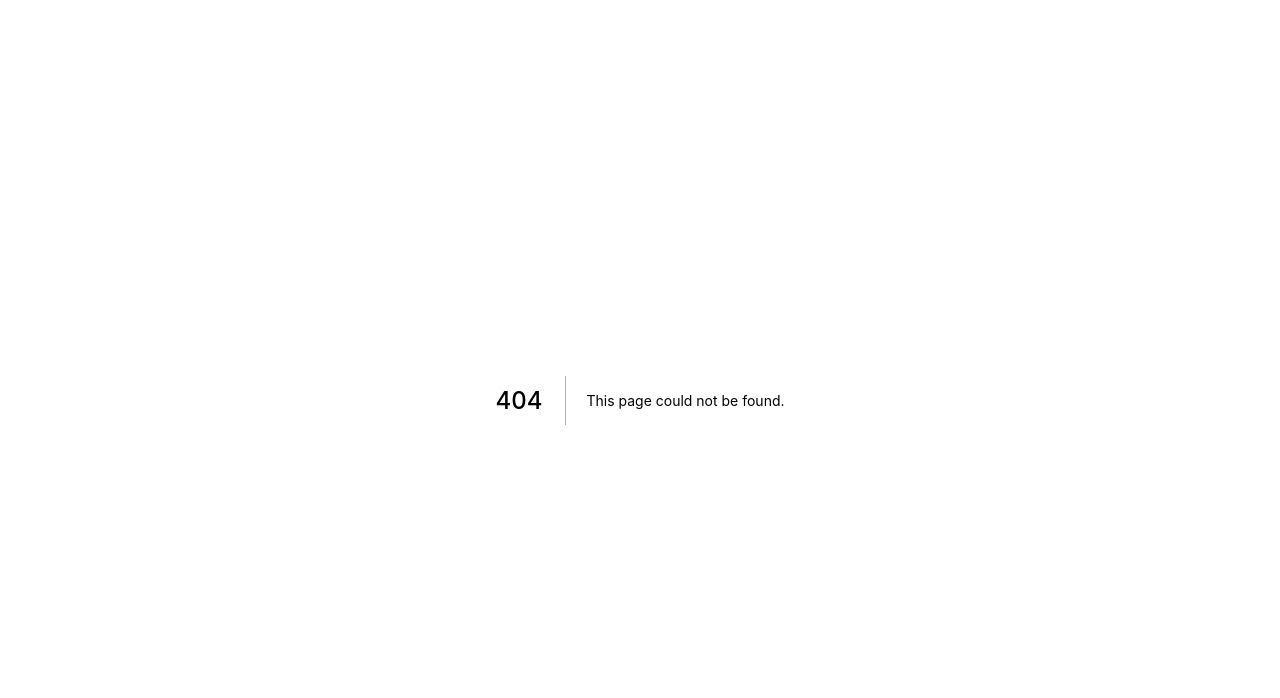
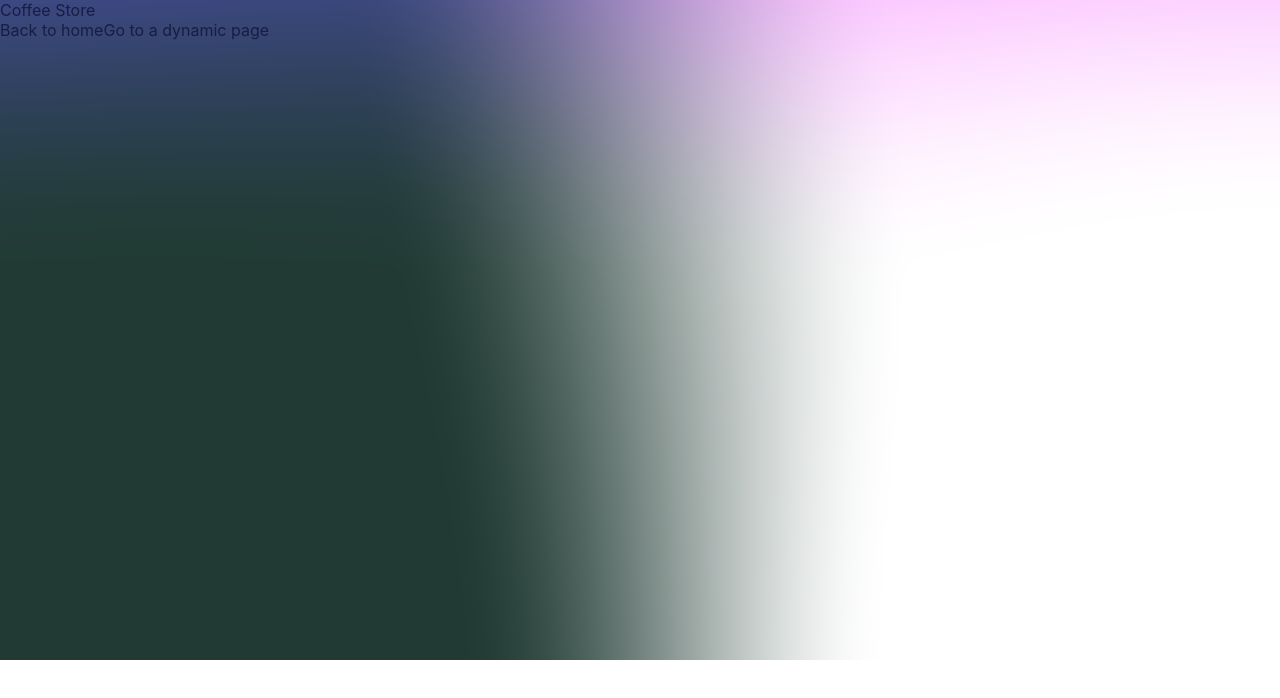
Before and after one commit to gokulprathin8/next-coffee-connoisseur-rmk, a Next.js app: page /coffee-store/1 in a window 1280 px wide. Before the commit this address had no page. Shown: the top 698 px of the page. Built offline with nearby package versions, Linux system fonts and the light colour scheme.

Commit message:
added dynamic routes

```diff
--- /dev/null
+++ b/pages/coffee-store/[id].js
@@ -0,0 +1,14 @@
+import { useRouter } from "next/router";
+import Link from "next/link";
+
+const CoffeeStore = () => {
+    const router = useRouter();
+    console.log(router, router.query.id);
+    return <div>
+        <div>Coffee Store</div>
+        <Link href="/" scroll={false}>Back to home</Link>
+        <Link href="/coffee-store/1" scroll={false}>Go to a dynamic page</Link>
+    </div>
+}
+
+export default CoffeeStore;
```
Also changed, not shown: 1 other file (tests, documents, lock files or other folders).
